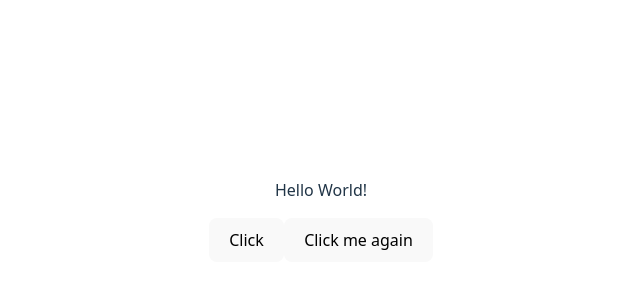
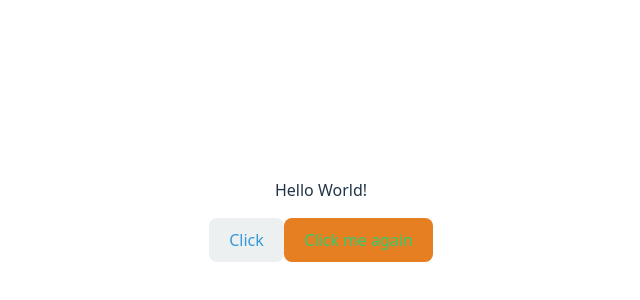
Before and after one commit to patrykomiotek/2a-react, a React (Vite) app: page / in a window 1280 px wide. Shown: the part 188-488 px from the top of the page, without its empty margins (319-959 px from the left). Built offline with nearby package versions, Linux system fonts and the light colour scheme.

Commit message:
feat: with color palette

```diff
--- a/src/App.tsx
+++ b/src/App.tsx
@@ -5,8 +5,8 @@ function App() {
   return (
     <div>
       <p>Hello World!</p>
-      <Button label="Click" />
-      <Button label="Click me again" />
+      <Button label="Click" bgColor="clouds" color="peter-river" />
+      <Button label="Click me again" bgColor="carrot" color="emerald" />
     </div>
   );
 }
--- a/src/components/Button.tsx
+++ b/src/components/Button.tsx
@@ -1,7 +1,28 @@
+const palette = {
+  emerald: "#2ecc71",
+  "peter-river": "#3498db",
+  amethyst: "#9b59b6",
+  "sun-flower": "#f1c40f",
+  carrot: "#e67e22",
+  clouds: "#ecf0f1",
+  "midnight-blue": "#2c3e50",
+};
+
+// typeof - stworzenie typu na podstawie zmiennej
+// keyof - wyciągnięcie kluczy z typu
+type Colors = keyof typeof palette;
+
 type Props = {
   label: string;
+  bgColor: Colors;
+  color: Colors;
 };
 
-export function Button(props: Props) {
-  return <button>{props.label}</button>;
+export function Button({ label, bgColor, color }: Props) {
+  const styles = {
+    color: palette[color], // emerald | carrot
+    backgroundColor: palette[bgColor],
+  };
+
+  return <button style={styles}>{label}</button>;
 }
```
